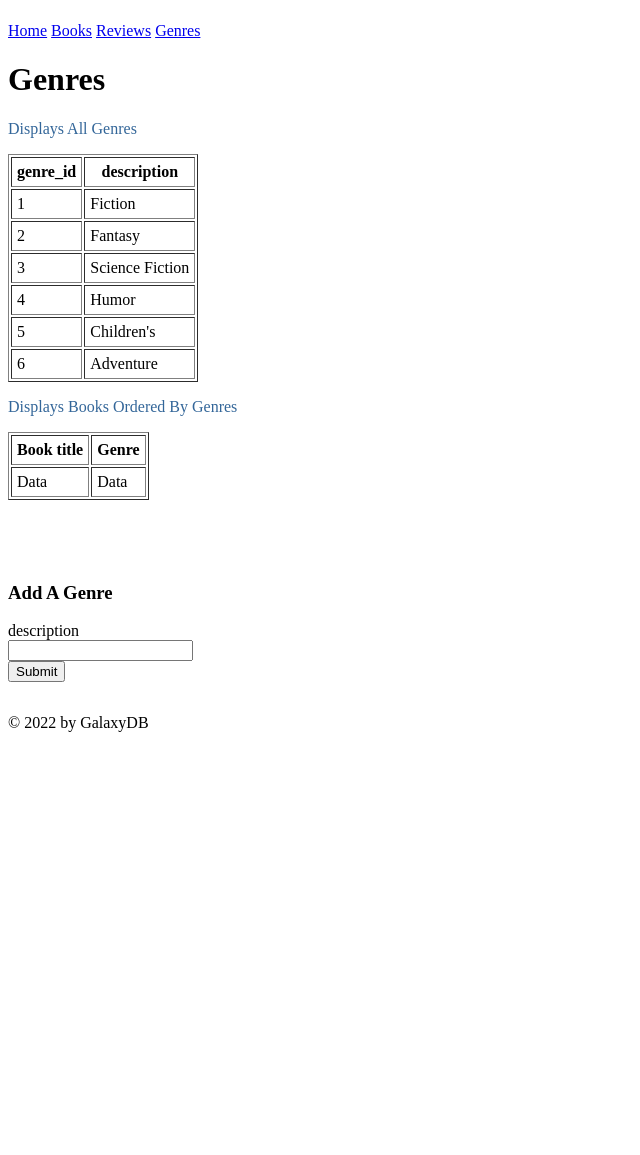
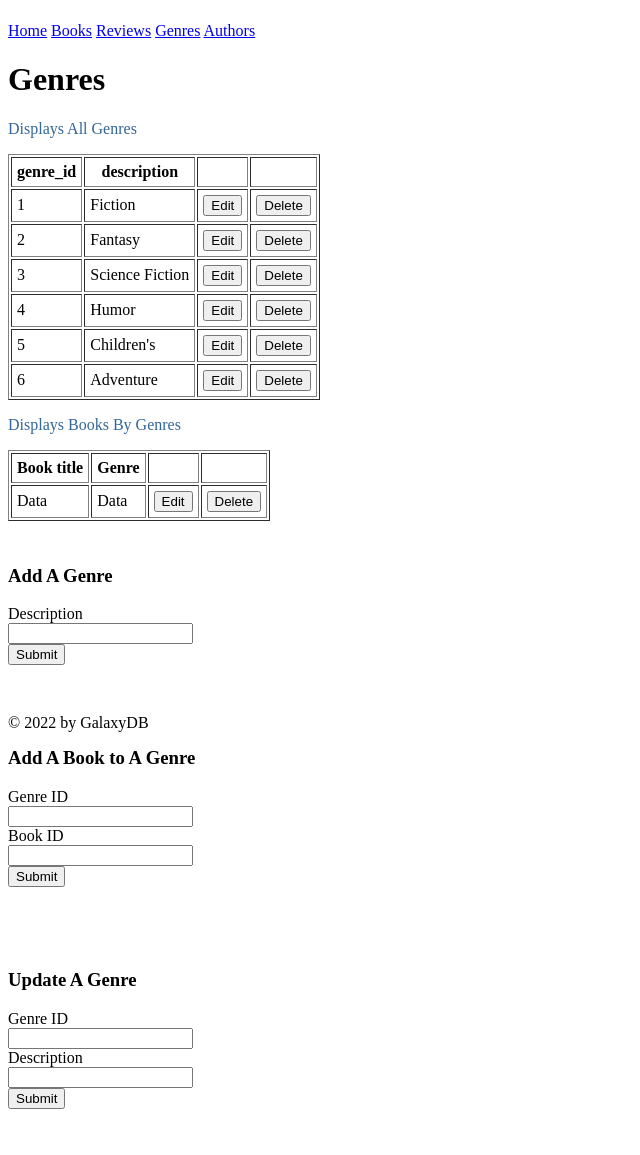
Before and after one commit to spencerlwahlstrom/greatreads, a Flask app: page /genres in a window 1280 px wide. Shown: the part 58-1213 px from the top of the page, without its empty margins (0-640 px from the left). Before the commit the page ends 790 px from the top, so only its background shows below. Run offline with Flask 2, Linux system fonts and the light colour scheme; some libraries are stand-ins or nearby versions.

Commit message:
finished static pages

```diff
--- a/app.py
+++ b/app.py
@@ -172,6 +172,47 @@ def genres():
     })
     return render_template("genres.html", genres = genres)
 
+@app.route("/authors")
+def authors():
+    authors = []
+    authors.append({
+        "author_id": 1,
+        "first_name": "J.R.R.",
+        "last_name":  "Tolkien"
+        })
+
+    authors.append({
+        "author_id": 2,
+        "first_name": "Neil",
+        "last_name":  "Gaiman"
+        })
+
+    authors.append({
+        "author_id": 3,
+        "first_name": "Terry",
+        "last_name":  "Pratchett"
+        })
+
+    authors.append({
+        "author_id": 4,
+        "first_name": "Jodi",
+        "last_name":  "Picoult"
+        })
+
+    authors.append({
+        "author_id": 5,
+        "first_name": "Samantha",
+        "last_name":  "Van Leer"
+        })
+
+    authors.append({
+        "author_id": 6,
+        "first_name": "J.K.",
+        "last_name":  "Rowling"
+        })
+
+    return render_template("authors.html", authors = authors)
+
 # Listener
 if __name__ == "__main__":
     app.run(port=8337, debug=True)
--- a/static/style.css
+++ b/static/style.css
@@ -15,6 +15,6 @@ label,input{
   }
 
 form {
-    padding-bottom: 5%;
-    padding-top: 5%;
+    padding-bottom: 3%;
+    padding-top: 2%;
 }
--- a/templates/genres.html
+++ b/templates/genres.html
@@ -11,28 +11,48 @@
         {% for attr in genres[0].keys() %}
         <th>{{ attr }}</th>
             {% endfor %}
+        <th></th>
+        <th></th>
     </tr>
     {% for genre in genres %}
     <tr>
         <td>{{ genre.genre_id }}</td>
         <td>{{ genre.description }} </td>
+        <td><button>Edit</button></td>
+        <td><button>Delete</button></td>
     </tr>
     {% endfor %}
 </table>
-<p class="important">Displays Books Ordered By Genres</p>
+<p class="important">Displays Books By Genres</p>
 <table border="1" cellpadding="5">
     <tr>
         <th>Book title</th>
         <th>Genre</th>
+        <th></th>
+        <th></th>
     </tr>
     <tr>
         <td>Data</td>
         <td>Data</td>
+        <td><button>Edit</button></td>
+        <td><button>Delete</button></td>
     </tr>
 </table>
 <form method = "POST" id = "addGenre">
     <h3>Add A Genre</h3>
-    <label>description </label> <input type="text" name = "description">
+    <label>Description </label> <input type="text" name = "description">
+    <input type ="submit">
+</form>
+<form method = "POST" id = "addBookToGenre">
+    <h3>Add A Book to A Genre</h3>
+    <label>Genre ID </label> <input type="number" name = "genre_id">
+    <label>Book ID </label> <input type="number" name = "book_id">
+    <input type ="submit">
+</form>
+<form method = "POST" id = "updateGenres">
+    <h3>Update A Genre</h3>
+    <label>Genre ID </label> <input type="number" name = "genre_id">
+    <label>Description </label> <input type="text" name = "description">
     <input type ="submit">
 </form>
 
--- a/templates/layout.html
+++ b/templates/layout.html
@@ -14,6 +14,7 @@
                 <a href="/books">Books</a>
                 <a href="/reviews">Reviews</a>
                 <a href="/genres">Genres</a>
+                <a href="/authors">Authors</a>
             {% endblock %}
         </div>
         <div id="content">{% block content %}{% endblock %}</div>
```
Also changed, not shown: templates/authors.html (+61 -0 lines).
